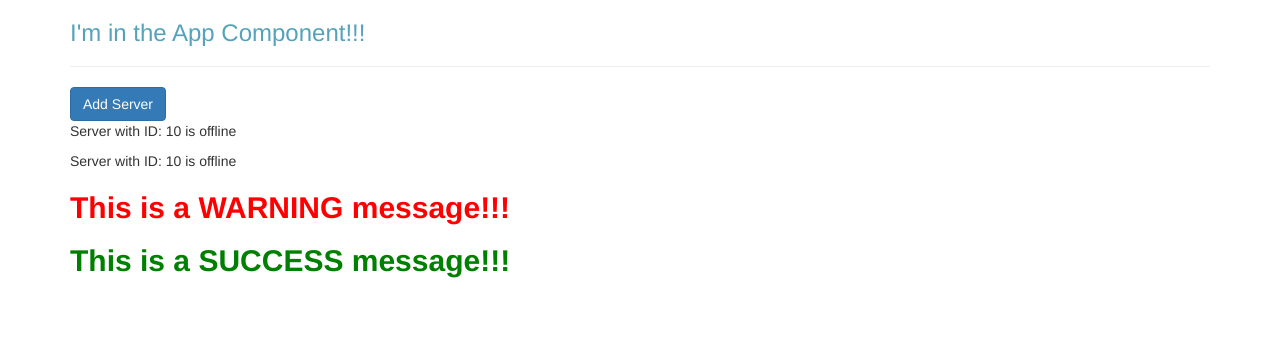
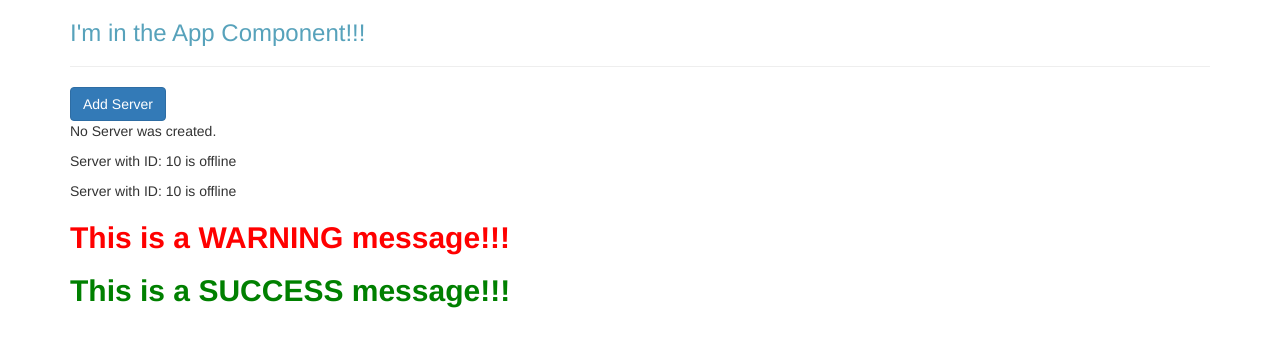
Before and after one commit to caylemh/udemy-angular, an Angular app: page / in a window 1280 px wide. Shown: the top 346 px of the page. Built offline with nearby package versions, Linux system fonts and the light colour scheme.

Commit message:
- Intro to Event Binding

```diff
--- a/src/app/servers/servers.component.html
+++ b/src/app/servers/servers.component.html
@@ -1,6 +1,8 @@
 <button
     class='btn btn-primary'
     [disabled]='!allowNewServer'
+    (click) = 'onCreateServer()'
 >Add Server</button>
+<p>{{ serverCreationStatus }}</p>
 <app-server></app-server>
 <app-server></app-server>
--- a/src/app/servers/servers.component.ts
+++ b/src/app/servers/servers.component.ts
@@ -7,6 +7,7 @@
 })
 export class ServersComponent implements OnInit {
   allowNewServer = false;
+  serverCreationStatus = 'No Server was created.'
 
   constructor() {
     setTimeout(() => {
@@ -17,4 +18,11 @@
   ngOnInit(): void {
   }
 
+  onCreateServer = () => {
+    this.serverCreationStatus = 'Server was created!';
+    setTimeout(() => {
+      this.serverCreationStatus = 'No Server was created.';
+    }, 5000);
+  }
+
 }
```
